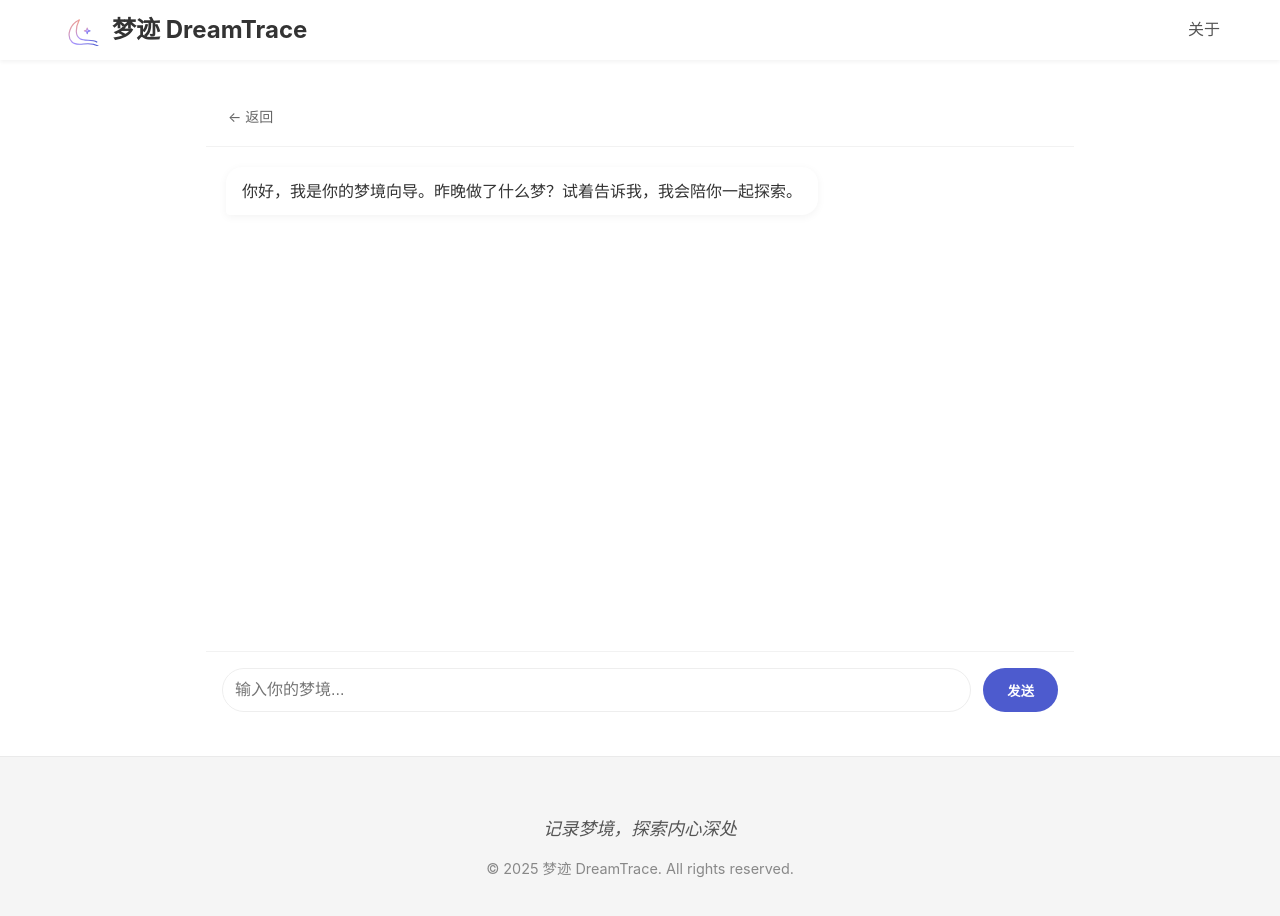
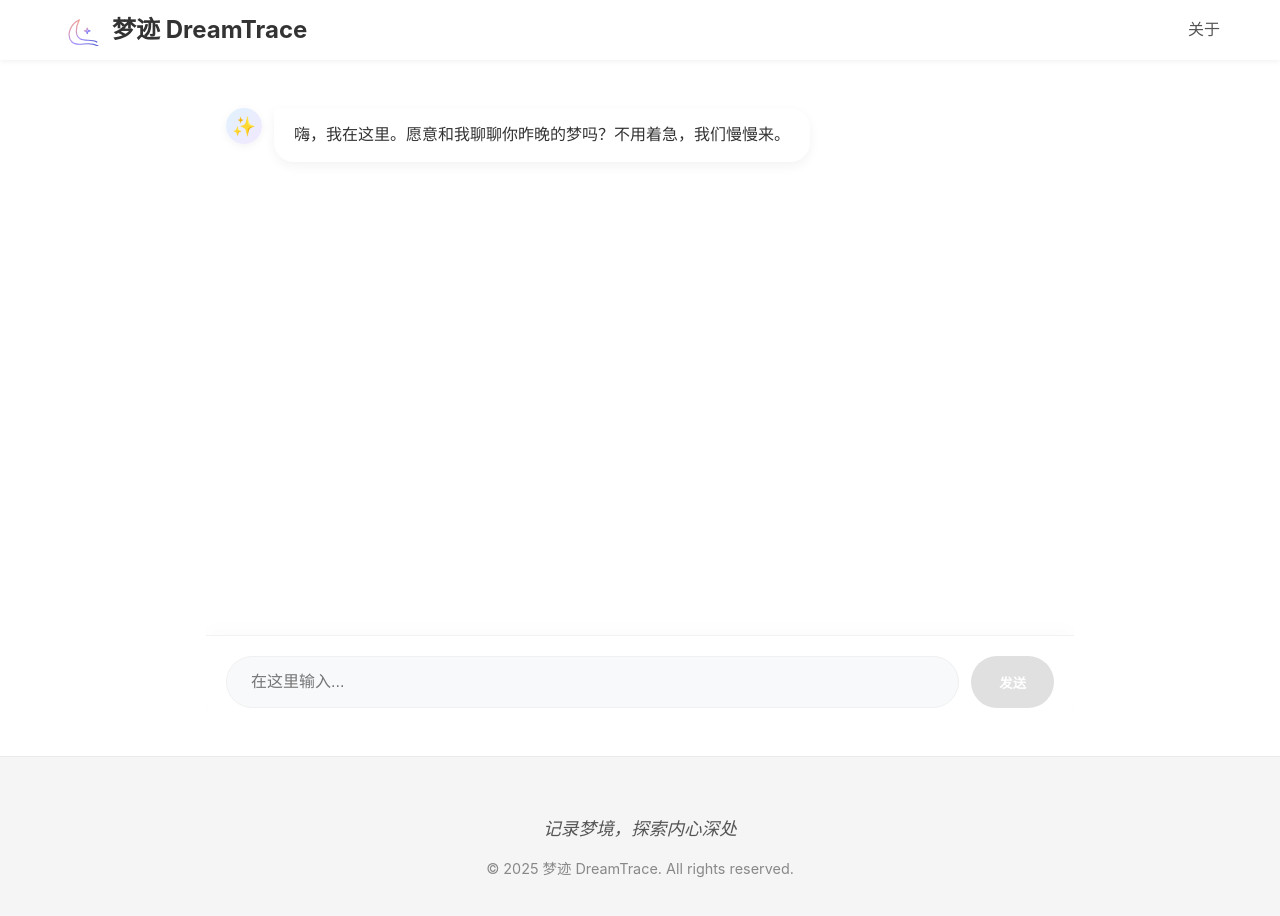
Before and after one commit to lur9605-droid/DreamTrace, a Next.js app: page /analysis in a window 1280 px wide. Shown: the top 916 px of the page. Built offline with nearby package versions, Linux system fonts and the light colour scheme.

Commit message:
feat(chat): 改进聊天界面样式并添加打字动画效果
重构聊天界面布局和样式，增加更美观的消息气泡和渐变色按钮
添加打字动画效果和加载状态指示器
优化对话流程逻辑，改进用户体验

```diff
--- a/components/ChatInterface.module.css
+++ b/components/ChatInterface.module.css
@@ -4,94 +4,147 @@
   height: 80vh;
   max-width: 900px;
   margin: 0 auto;
-  background: rgba(255, 255, 255, 0.5);
+  background: transparent;
   border-radius: 24px;
   overflow: hidden;
+  position: relative;
 }
 
-.header {
-  padding: 16px;
-  border-bottom: 1px solid rgba(0, 0, 0, 0.05);
-}
-
-.backBtn {
-  background: none;
-  border: none;
-  color: #666;
-  cursor: pointer;
-  font-size: 14px;
-}
-
-.messages {
+.messagesList {
   flex: 1;
   overflow-y: auto;
   padding: 20px;
   display: flex;
   flex-direction: column;
-  gap: 16px;
+  gap: 24px;
+  /* Hide scrollbar */
+  scrollbar-width: none;
 }
 
-.message {
-  max-width: 80%;
-  animation: fadeIn 0.3s ease;
+.messagesList::-webkit-scrollbar {
+  display: none;
 }
 
-.assistant {
+.messageRow {
+  display: flex;
+  gap: 12px;
+  max-width: 85%;
+  animation: fadeIn 0.4s ease;
+}
+
+.userRow {
+  align-self: flex-end;
+  flex-direction: row-reverse;
+}
+
+.assistantRow {
   align-self: flex-start;
 }
 
-.user {
-  align-self: flex-end;
+.avatar {
+  width: 36px;
+  height: 36px;
+  background: linear-gradient(135deg, #e0f2fe 0%, #f3e8ff 100%);
+  border-radius: 50%;
+  display: flex;
+  align-items: center;
+  justify-content: center;
+  font-size: 1.2rem;
+  box-shadow: 0 2px 8px rgba(0, 0, 0, 0.05);
+  flex-shrink: 0;
+}
+
+.messageContent {
+  display: flex;
+  flex-direction: column;
 }
 
 .bubble {
-  padding: 12px 16px;
-  border-radius: 16px;
-  line-height: 1.5;
+  padding: 14px 20px;
+  border-radius: 20px;
+  line-height: 1.6;
+  font-size: 1rem;
+  position: relative;
+  word-wrap: break-word;
 }
 
-.assistant .bubble {
+.assistantRow .bubble {
   background: white;
   color: #333;
-  border-bottom-left-radius: 4px;
-  box-shadow: 0 2px 8px rgba(0, 0, 0, 0.05);
+  border-top-left-radius: 4px;
+  box-shadow: 0 4px 12px rgba(0, 0, 0, 0.05);
 }
 
-.user .bubble {
-  background: #4D5BCE;
+.userRow .bubble {
+  background: linear-gradient(135deg, #4D5BCE 0%, #A893FF 100%);
   color: white;
-  border-bottom-right-radius: 4px;
+  border-top-right-radius: 4px;
+  box-shadow: 0 4px 12px rgba(77, 91, 206, 0.2);
+}
+
+.typingDot {
+  display: inline-block;
+  animation: typing 1.4s infinite ease-in-out both;
+  margin: 0 2px;
+  font-size: 1.2rem;
+  color: #999;
+}
+
+.typingDot:nth-child(1) { animation-delay: -0.32s; }
+.typingDot:nth-child(2) { animation-delay: -0.16s; }
+
+@keyframes typing {
+  0%, 80%, 100% { transform: scale(0); opacity: 0.5; }
+  40% { transform: scale(1); opacity: 1; }
 }
 
 .inputArea {
-  padding: 16px;
+  padding: 20px;
   background: white;
   border-top: 1px solid rgba(0, 0, 0, 0.05);
   display: flex;
   gap: 12px;
+  border-radius: 0 0 24px 24px;
+  box-shadow: 0 -4px 20px rgba(0,0,0,0.02);
 }
 
 .input {
   flex: 1;
-  padding: 12px;
-  border: 1px solid #eee;
-  border-radius: 24px;
+  padding: 16px 24px;
+  border: 1px solid #f0f0f0;
+  border-radius: 30px;
   outline: none;
-  font-size: 16px;
+  font-size: 1rem;
+  background: #f8f9fb;
+  transition: all 0.2s;
 }
 
 .input:focus {
-  border-color: #4D5BCE;
+  background: white;
+  border-color: #A893FF;
+  box-shadow: 0 0 0 3px rgba(168, 147, 255, 0.1);
 }
 
 .sendBtn {
-  background: #4D5BCE;
+  background: linear-gradient(135deg, #4D5BCE 0%, #A893FF 100%);
   color: white;
   border: none;
-  padding: 0 24px;
-  border-radius: 24px;
+  padding: 0 28px;
+  border-radius: 30px;
   cursor: pointer;
   font-weight: 600;
+  transition: transform 0.1s, opacity 0.2s;
+}
+
+.sendBtn:hover:not(:disabled) {
+  transform: scale(1.05);
+  opacity: 0.95;
+}
+
+.sendBtn:disabled {
+  background: #e0e0e0;
+  cursor: not-allowed;
+  transform: none;
 }
 
 @keyframes fadeIn {
--- a/components/ChatInterface.tsx
+++ b/components/ChatInterface.tsx
@@ -31,15 +31,39 @@ export default function ChatInterface({ onBack }: Props) {
   const [dreamText, setDreamText] = useState("");
 
   useEffect(() => {
-    // Initial greeting
+    // Initial greeting with typing effect
+    const greeting = "嗨，我在这里。愿意和我聊聊你昨晚的梦吗？不用着急，我们慢慢来。";
+    let i = 0;
+
+    // Set initial message placeholder
     setMessages([
       {
         id: "1",
         role: "assistant",
-        content: "你好，我是你的梦境向导。昨晚做了什么梦？试着告诉我，我会陪你一起探索。",
+        content: "",
         type: "text"
       }
     ]);
+
+    setIsTyping(true);
+
+    const timer = setInterval(() => {
+      if (i < greeting.length) {
+        setMessages(prev => {
+          const newMsgs = [...prev];
+          if (newMsgs[0]) {
+             newMsgs[0] = { ...newMsgs[0], content: greeting.substring(0, i + 1) };
+          }
+          return newMsgs;
+        });
+        i++;
+      } else {
+        clearInterval(timer);
+        setIsTyping(false);
+      }
+    }, 50); // Speed of typing
+
+    return () => clearInterval(timer);
   }, []);
 
   useEffect(() => {
@@ -60,122 +84,137 @@ export default function ChatInterface({ onBack }: Props) {
     setInput("");
     setIsTyping(true);
 
-    // If dream hasn't been analyzed yet, this input is the dream
+    // 简单对话流程逻辑
+    // 1. 如果还没有分析过梦境，且是第一次输入，假定是梦境描述
     if (!dreamAnalyzed) {
-      const currentDreamText = userMsg.content;
-      setDreamText(currentDreamText);
+        setDreamAnalyzed(true);
+        setDreamText(userMsg.content);
 
-      try {
-        // Simulate delay
-        await new Promise(resolve => setTimeout(resolve, 1500));
+        // 模拟思考延迟
+        setTimeout(() => {
+            const reply: Message = {
+                id: Date.now().toString() + "_guide_1",
+                role: "assistant",
+                content: "嗯……我听到了。这个梦给你带来了什么样的感觉呢？是焦虑、平静，还是有些困惑？"
+            };
+            setMessages(prev => [...prev, reply]);
+            setIsTyping(false);
+        }, 1500);
+        return;
+    }
 
-        const res = await parseDream(currentDreamText);
+    // 2. 如果已经输入了梦境，正在进行引导对话
+    // 这里简单做一个计数或者根据内容判断是否结束对话
+    // 为了简化，我们假定用户回答了感受之后，AI 再问一个问题，然后生成报告
 
-        setMessages(prev => [
-          ...prev,
-          {
-            id: Date.now().toString() + "_reply",
+    // 简单的状态机模拟
+    const userMsgCount = messages.filter(m => m.role === 'user').length;
+
+    if (userMsgCount === 1) {
+         // 用户回答了感受
+         setTimeout(() => {
+            const reply: Message = {
+                id: Date.now().toString() + "_guide_2",
                 role: "assistant",
-            content: "我正在用心感受你的梦境...有些画面逐渐清晰了。",
-            type: "text"
-          }
-        ]);
+                content: "原来是这样。梦里的哪些细节让你印象最深刻？或者有什么特别的颜色、声音吗？"
+            };
+            setMessages(prev => [...prev, reply]);
+            setIsTyping(false);
+        }, 1500);
+    } else if (userMsgCount >= 2) {
+        // 假定对话差不多了，生成分析报告
+        setTimeout(async () => {
+            const preReply: Message = {
+                id: Date.now().toString() + "_pre_result",
+                role: "assistant",
+                content: "谢谢你告诉我这些。结合你描述的梦境和感受，我为你整理了一份解析，希望能给你一些启发。"
+            };
+            setMessages(prev => [...prev, preReply]);
 
-        // Show result card
+            // Generate analysis
+            const fullText = dreamText + " " + userMsg.content; // Combine context
+            const res = await parseDream(fullText);
+
             setTimeout(() => {
-             setMessages(prev => [
-            ...prev,
-            {
+                 const resultMsg: Message = {
                     id: Date.now().toString() + "_result",
                     role: "assistant",
-              content: "这是我对这个梦的初步解析：",
+                    content: "",
                     type: "result",
                     data: {
                         summary: res.summary,
                         extracted: res.extracted,
                         hints: res.hints
                     }
-            },
-            {
-                id: Date.now().toString() + "_followup",
-                role: "assistant",
-                content: res.hints?.questions?.[0] || "关于这个梦，你还有什么想补充的细节吗？",
-                type: "text"
-            }
-          ]);
-          setIsTyping(false);
-          setDreamAnalyzed(true);
-        }, 1500);
-
-      } catch (e) {
-        console.error(e);
-        setMessages(prev => [
-            ...prev,
-            {
-                id: Date.now().toString() + "_error",
-                role: "assistant",
-                content: "抱歉，我刚刚走神了，没能听清你的梦。能再讲一遍吗？",
-                type: "text"
-            }
-        ]);
-        setIsTyping(false);
-      }
-    } else {
-        // Conversational follow-up (mock)
-        setTimeout(() => {
-            setMessages(prev => [
-                ...prev,
-                {
-                    id: Date.now().toString(),
-                    role: "assistant",
-                    content: "嗯，我明白了。你的感受是真实的，试着深呼吸，接纳这种感觉。还有其他想说的吗？",
-                    type: "text"
-                }
-            ]);
+                };
+                setMessages(prev => [...prev, resultMsg]);
                 setIsTyping(false);
             }, 1000);
+
+        }, 1500);
     }
   };
 
   return (
     <div className={styles.container}>
-      <div className={styles.header}>
-        {onBack && <button onClick={onBack} className={styles.backBtn}>← 返回</button>}
-      </div>
-
-      <div className={styles.messages}>
-        {messages.map(msg => (
-          <div key={msg.id} className={`${styles.message} ${styles[msg.role]}`}>
+      {/* Messages */}
+      <div className={styles.messagesList}>
+        {messages.map((msg) => (
+          <div
+            key={msg.id}
+            className={`${styles.messageRow} ${
+              msg.role === "user" ? styles.userRow : styles.assistantRow
+            }`}
+          >
+            {msg.role === "assistant" && (
+              <div className={styles.avatar}>✨</div>
+            )}
+            <div className={styles.messageContent}>
               {msg.type === "result" && msg.data ? (
                 <ResultCard
-                rawText={dreamText}
                   summary={msg.data.summary}
                   extracted={msg.data.extracted}
                   hints={msg.data.hints}
+                  rawText={dreamText}
                 />
               ) : (
                 <div className={styles.bubble}>{msg.content}</div>
               )}
             </div>
+          </div>
         ))}
         {isTyping && (
-             <div className={`${styles.message} ${styles.assistant}`}>
-                 <div className={styles.bubble}>...</div>
+          <div className={`${styles.messageRow} ${styles.assistantRow}`}>
+            <div className={styles.avatar}>✨</div>
+            <div className={styles.messageContent}>
+              <div className={styles.bubble}>
+                <span className={styles.typingDot}>.</span>
+                <span className={styles.typingDot}>.</span>
+                <span className={styles.typingDot}>.</span>
+              </div>
+            </div>
           </div>
         )}
         <div ref={messagesEndRef} />
       </div>
 
+      {/* Input Area */}
       <div className={styles.inputArea}>
         <input
-          type="text"
+          className={styles.input}
+          placeholder="在这里输入..."
           value={input}
-          onChange={e => setInput(e.target.value)}
-          onKeyPress={e => e.key === "Enter" && handleSend()}
-          placeholder="输入你的梦境..."
-          className={styles.input}
+          onChange={(e) => setInput(e.target.value)}
+          onKeyDown={(e) => e.key === "Enter" && handleSend()}
+          disabled={isTyping}
         />
-        <button onClick={handleSend} className={styles.sendBtn}>发送</button>
+        <button
+          className={styles.sendBtn}
+          onClick={handleSend}
+          disabled={!input.trim() || isTyping}
+        >
+          发送
+        </button>
       </div>
     </div>
   );
```
Lines whose indentation alone changed are shown as unchanged.
